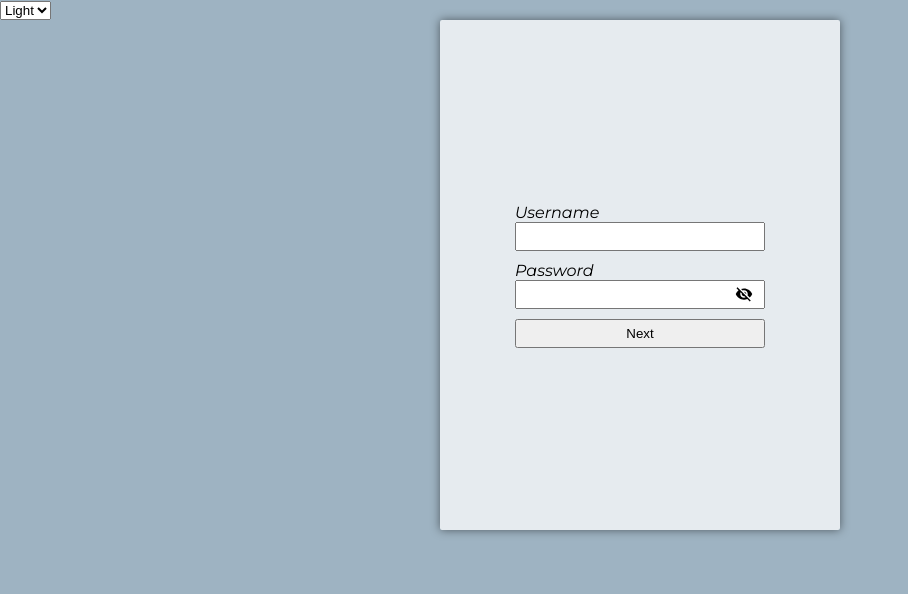
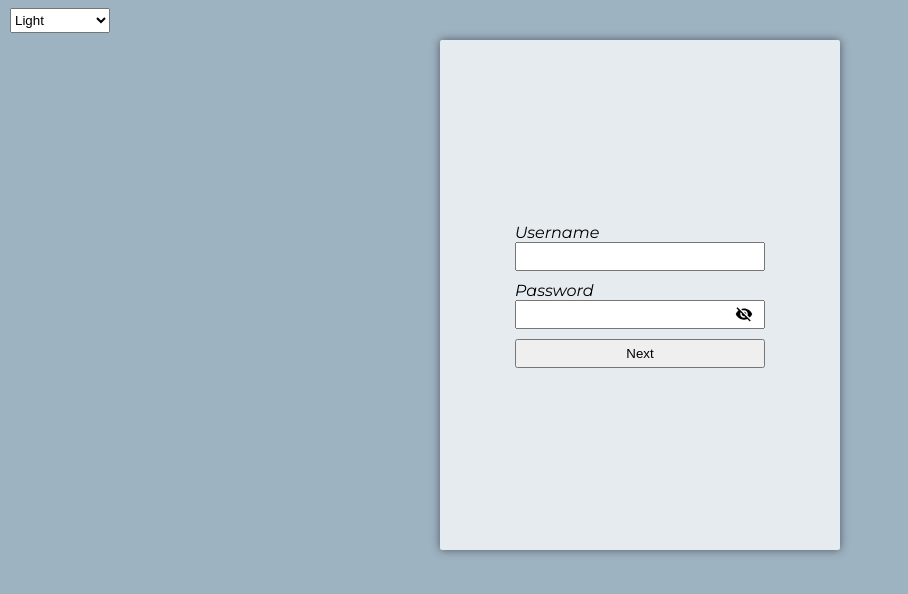
Before and after one commit to Austral1a/forms, a website built with webpack: page dist/index.html in a window 1280 px wide. Shown: the whole page, without its empty margins (0-908 px from the left). Built offline with nearby package versions, Linux system fonts and the light colour scheme.

Commit message:
add: styles for theme toggler select

```diff
--- a/src/css/index.scss
+++ b/src/css/index.scss
@@ -26,6 +26,27 @@ main {
     display: grid;
     height: 60%;
     align-items: end;
+}
+
+.theme {
+    display: grid;
+    justify-content: start;
+    align-items: center;
+    height: 5%;
+    grid-template-columns: 120px;
+    padding-left: 10px;
+    .theme_change {
+        width: 100px;
+        height: 25px;
+        align-content: center;
+        justify-content: center;
+
+        option {
+            width: inherit;
+            height: inherit;
+        }
+    }
+
 }
 
 form {
```
